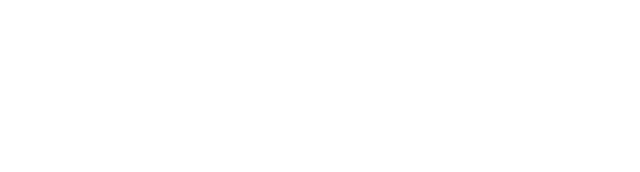
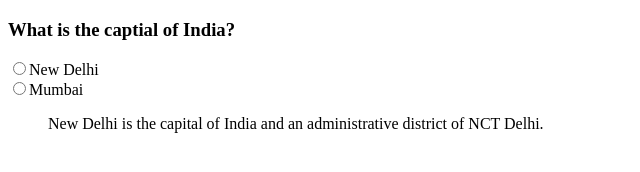
Before and after one commit to acciojob/trivia-Dineshkumar-v22, a website: page main.html in a window 1280 px wide. Shown: the whole page, without its empty margins (0-640 px from the left). Drawn offline with Linux system fonts and the light colour scheme.

Commit message:
created a submission

```diff
--- a/main.html
+++ b/main.html
@@ -10,7 +10,16 @@
 	<!-- the entire body must be written by student -->
     <script type="text/javascript" src="./script.js">
 </script>
+<thead><h3>What is the captial of India?</h3></thead>
+   <tbody>
 
+	<input type="radio" name="New Delhi">New Delhi<br>
+<!-- 	<label for="capital">New Delhi</label> -->
+	<input type="radio" name="New Delhi">Mumbai
+	 <blockquote cite="https://en.wikipedia.org/wiki/New_Delhi">New Delhi is the capital of India and an administrative district of NCT Delhi.
+	   </blockquote>
+
+	</tbody>
 </body>
 
 </html>
```
